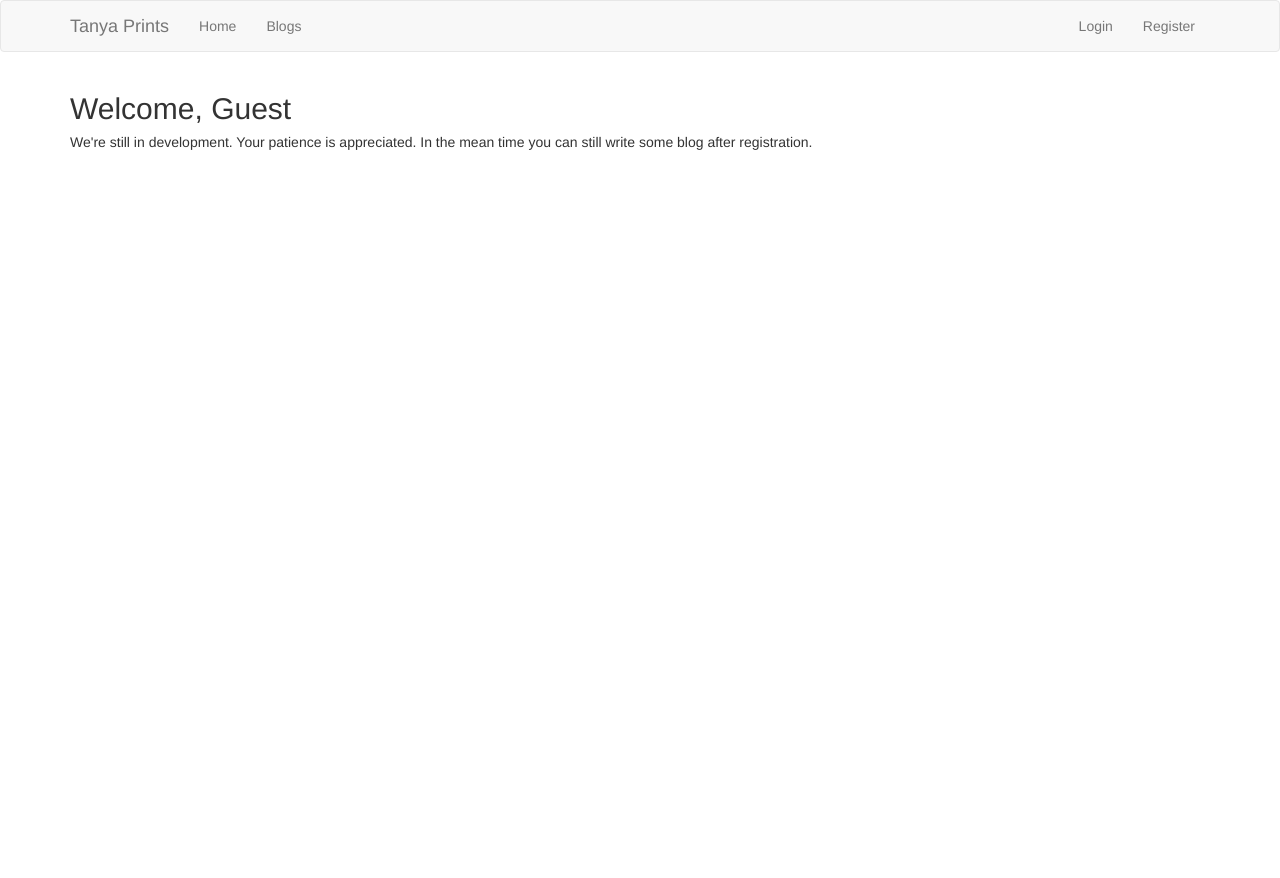
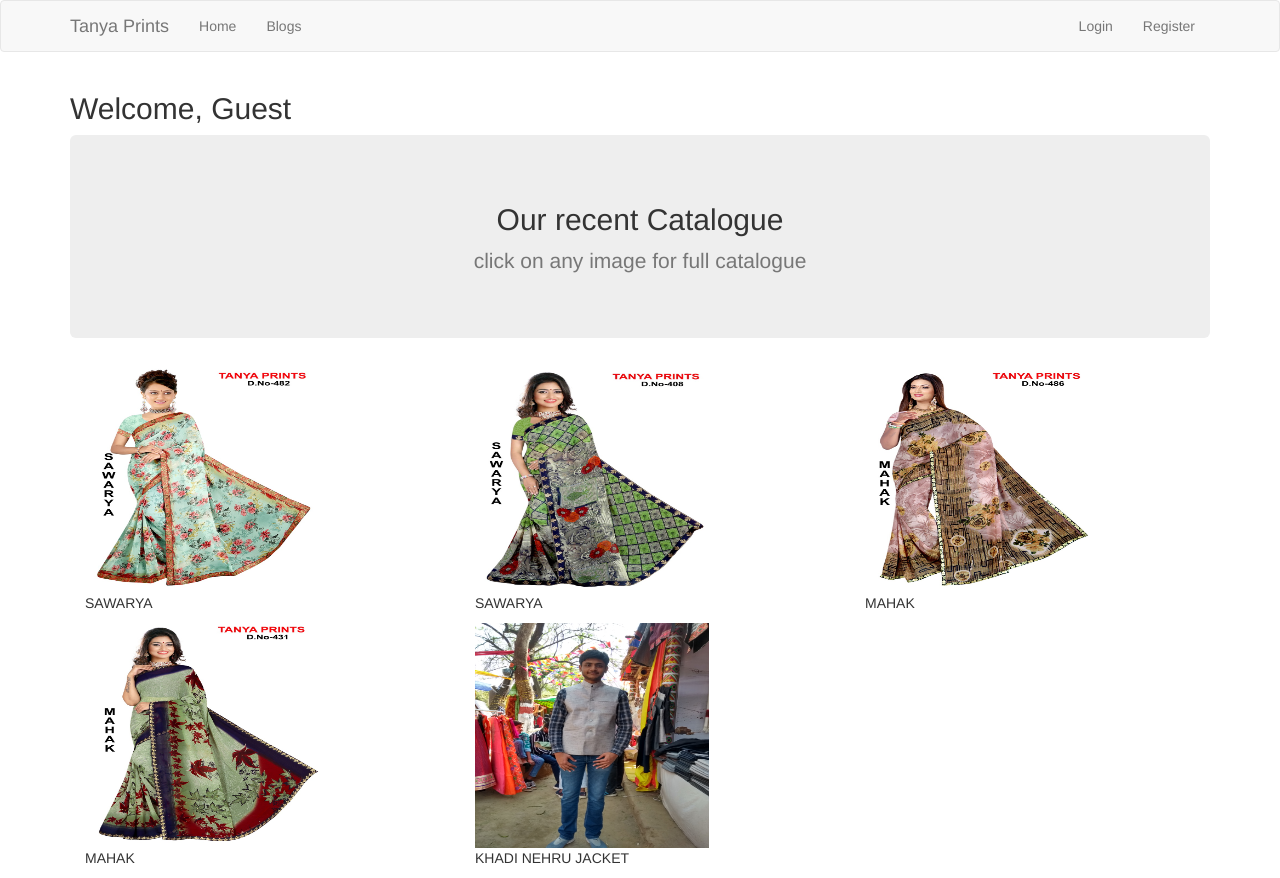
Before and after one commit to ASHISH-24/microblog, a Flask app: page / in a window 1280 px wide. Before the commit the page ends 150 px from the top, so only its background shows below. Run offline with Flask 2, Linux system fonts and the light colour scheme; some libraries are stand-ins or nearby versions.

Commit message:
continued

```diff
--- a/app/templates/index.html
+++ b/app/templates/index.html
@@ -7,9 +7,104 @@
 	{%else%}
 	<h2>Welcome, {{ current_user.username }}</h2>
 	{%endif%}
-	<div>
-		<h5>We're still in development. Your patience is appreciated.
-			In the mean time you can still write some blog after registration.</h5>
-	</div>
+
+<main role="main">
+
+  <section class="jumbotron text-center">
+    <div class="container">
+      <h2>Our recent Catalogue</h2>
+      <p class="lead text-muted">click on any image for full catalogue</p>
+     <!-- <p>
+        <a href="#" class="btn btn-primary my-2">Main call to action</a>
+        <a href="#" class="btn btn-secondary my-2">Secondary action</a>
+      </p>-->
+    </div>
+  </section>
+
+  <div class="album py-5 bg-light">
+    <div class="container">
+
+      <div class="row">
+        <div class="col-md-4">
+          <div class="card mb-4 shadow-sm">
+            <!--<svg class="bd-placeholder-img card-img-top" width="100%" height="225" xmlns="http://www.w3.org/2000/svg" preserveAspectRatio="xMidYMid slice" focusable="false" role="img" aria-label="Placeholder: Thumbnail"><title>Placeholder</title><rect width="100%" height="100%" fill="#55595c"/><text x="50%" y="50%" fill="#eceeef" dy=".3em">Thumbnail</text></svg>
+            --><a href=''><img src='static/sample (1).jpg' width='65%' height='225'/></a>
+			<div class="card-body">
+              <p class="card-text">SAWARYA</p>
+              <!--<div class="d-flex justify-content-between align-items-center">
+                <div class="btn-group">
+                  <button type="button" class="btn btn-sm btn-outline-secondary">Click on image for full catalogue</button>
+                  <button type="button" class="btn btn-sm btn-outline-secondary">Edit</button>
+                </div>
+                <small class="text-muted">9 mins</small>
+              </div>-->
+            </div>
+          </div>
+        </div>
+        <div class="col-md-4">
+          <div class="card mb-4 shadow-sm">
+            <!--<svg class="bd-placeholder-img card-img-top" width="100%" height="225" xmlns="http://www.w3.org/2000/svg" preserveAspectRatio="xMidYMid slice" focusable="false" role="img" aria-label="Placeholder: Thumbnail"><title>Placeholder</title><rect width="100%" height="100%" fill="#55595c"/><text x="50%" y="50%" fill="#eceeef" dy=".3em">Thumbnail</text></svg>
+            --><a href=''><img src='static/sample (2).jpg' width='65%' height='225'/></a>
+			<div class="card-body">
+              <p class="card-text">SAWARYA</p>
+              <!--<div class="d-flex justify-content-between align-items-center">
+                <div class="btn-group">
+                  <button type="button" class="btn btn-sm btn-outline-secondary">Click on image for full catalogue</button>
+                  <button type="button" class="btn btn-sm btn-outline-secondary">Edit</button>
+                </div>
+                <small class="text-muted">9 mins</small>
+              </div>-->
+            </div>
+          </div>
+        </div>
+		<div class="col-md-4">
+          <div class="card mb-4 shadow-sm">
+            <!--<svg class="bd-placeholder-img card-img-top" width="100%" height="225" xmlns="http://www.w3.org/2000/svg" preserveAspectRatio="xMidYMid slice" focusable="false" role="img" aria-label="Placeholder: Thumbnail"><title>Placeholder</title><rect width="100%" height="100%" fill="#55595c"/><text x="50%" y="50%" fill="#eceeef" dy=".3em">Thumbnail</text></svg>
+            --><a href=''><img src='static/sample (3).jpg' width='65%' height='225'/></a>
+			<div class="card-body">
+              <p class="card-text">MAHAK</p>
+              <!--<div class="d-flex justify-content-between align-items-center">
+                <div class="btn-group">
+                  <button type="button" class="btn btn-sm btn-outline-secondary">Click on image for full catalogue</button>
+                  <button type="button" class="btn btn-sm btn-outline-secondary">Edit</button>
+                </div>
+                <small class="text-muted">9 mins</small>
+              </div>-->
+            </div>
+          </div>
+        </div>
+		<div class="col-md-4">
+          <div class="card mb-4 shadow-sm">
+            <!--<svg class="bd-placeholder-img card-img-top" width="100%" height="225" xmlns="http://www.w3.org/2000/svg" preserveAspectRatio="xMidYMid slice" focusable="false" role="img" aria-label="Placeholder: Thumbnail"><title>Placeholder</title><rect width="100%" height="100%" fill="#55595c"/><text x="50%" y="50%" fill="#eceeef" dy=".3em">Thumbnail</text></svg>
+            --><a href=''><img src='static/sample (4).jpg' width='65%' height='225'/></a>
+			<div class="card-body">
+              <p class="card-text" align-items-center>MAHAK</p>
+              <!--<div class="d-flex justify-content-between align-items-center">
+                <div class="btn-group">
+                  <button type="button" class="btn btn-sm btn-outline-secondary">Click on image for full catalogue</button>
+                  <button type="button" class="btn btn-sm btn-outline-secondary">Edit</button>
+                </div>
+                <small class="text-muted">9 mins</small>
+              </div>-->
+            </div>
+          </div>
+        </div>
+		<div class="col-md-4">
+          <div class="card mb-4 shadow-sm">
+            <!--<svg class="bd-placeholder-img card-img-top" width="100%" height="225" xmlns="http://www.w3.org/2000/svg" preserveAspectRatio="xMidYMid slice" focusable="false" role="img" aria-label="Placeholder: Thumbnail"><title>Placeholder</title><rect width="100%" height="100%" fill="#55595c"/><text x="50%" y="50%" fill="#eceeef" dy=".3em">Thumbnail</text></svg>
+            --><a href=''><img src='static/sample (5).jpg' width='65%' height='225'/></a>
+			<div class="card-body">
+              <p class="card-text">KHADI NEHRU JACKET</p>
+              <!--<div class="d-flex justify-content-between align-items-center">
+                <div class="btn-group">
+                  <button type="button" class="btn btn-sm btn-outline-secondary">Click on image for full catalogue</button>
+                  <button type="button" class="btn btn-sm btn-outline-secondary">Edit</button>
+                </div>
+                <small class="text-muted">9 mins</small>
+              </div>-->
+            </div>
+          </div>
+        </div>
+
 
 {% endblock %}
```
Also changed, not shown: app/static/sample (1).jpg (added), app/static/sample (2).jpg (added), app/static/sample (3).jpg (added), app/static/sample (4).jpg (added), app/static/sample (5).jpg (added).
